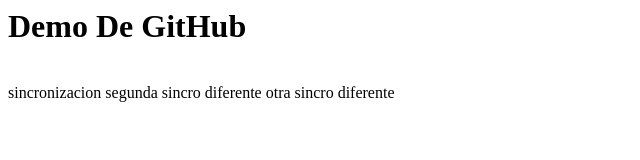
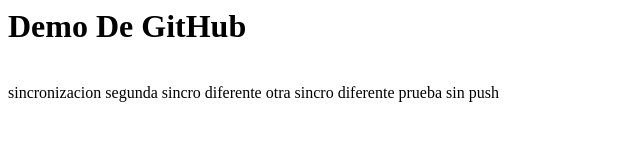
Before and after one commit to elian0988/FR, a plain HTML site: page index.html in a window 1280 px wide. Shown: the whole page, without its empty margins (0-640 px from the left). Drawn offline with Linux system fonts and the light colour scheme.

Commit message:
prueba sin push
prueba

```diff
--- a/index.html
+++ b/index.html
@@ -9,5 +9,7 @@
         sincronizacion
     segunda sincro diferente
     otra sincro diferente
+
+    prueba sin push
     </body>
 </html>
```
